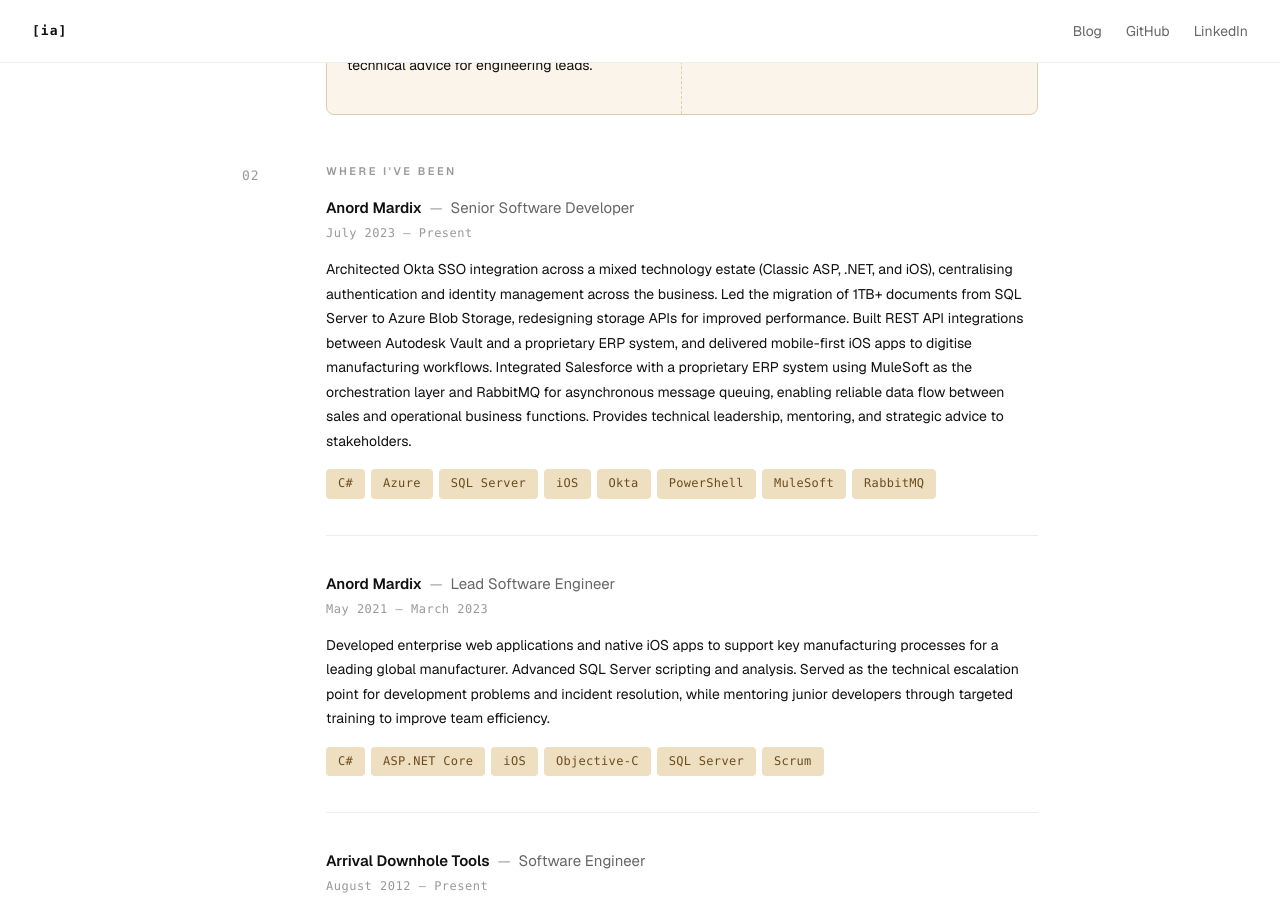
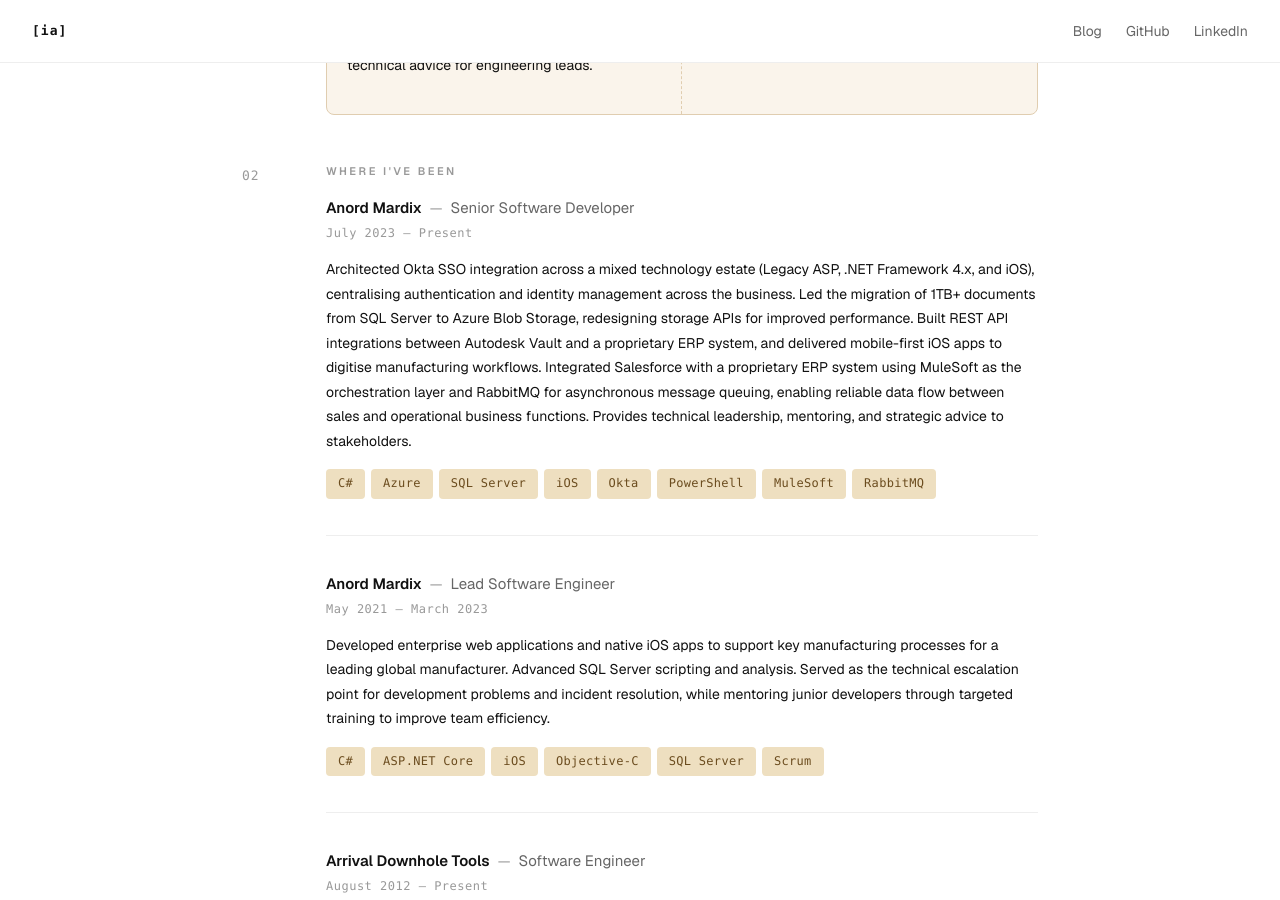
Before and after one commit to sixfortyfour/sixfortyfour.github.io, a Jekyll site: the page built from index.html, in a window 1280 px wide and 900 px high, scrolled down 1286 px. Built offline with Jekyll 4.4.1, drawn with Linux system fonts in a browser that asks for light colours.

Commit message:
Minor text update

```diff
--- a/index.html
+++ b/index.html
@@ -108,7 +108,7 @@ layout: default
           <span class="job-role">Senior Software Developer</span>
         </div>
         <div class="job-date">July 2023 &#8211; Present</div>
-        <p class="job-desc">Architected Okta SSO integration across a mixed technology estate (Classic ASP, .NET, and iOS), centralising authentication and identity management across the business. Led the migration of 1TB+ documents from SQL Server to Azure Blob Storage, redesigning storage APIs for improved performance. Built REST API integrations between Autodesk Vault and a proprietary ERP system, and delivered mobile-first iOS apps to digitise manufacturing workflows. Integrated Salesforce with a proprietary ERP system using MuleSoft as the orchestration layer and RabbitMQ for asynchronous message queuing, enabling reliable data flow between sales and operational business functions. Provides technical leadership, mentoring, and strategic advice to stakeholders.</p>
+        <p class="job-desc">Architected Okta SSO integration across a mixed technology estate (Legacy ASP, .NET Framework 4.x, and iOS), centralising authentication and identity management across the business. Led the migration of 1TB+ documents from SQL Server to Azure Blob Storage, redesigning storage APIs for improved performance. Built REST API integrations between Autodesk Vault and a proprietary ERP system, and delivered mobile-first iOS apps to digitise manufacturing workflows. Integrated Salesforce with a proprietary ERP system using MuleSoft as the orchestration layer and RabbitMQ for asynchronous message queuing, enabling reliable data flow between sales and operational business functions. Provides technical leadership, mentoring, and strategic advice to stakeholders.</p>
         <div class="tags tags--warm">
           <span class="tag">C#</span>
           <span class="tag">Azure</span>
```
